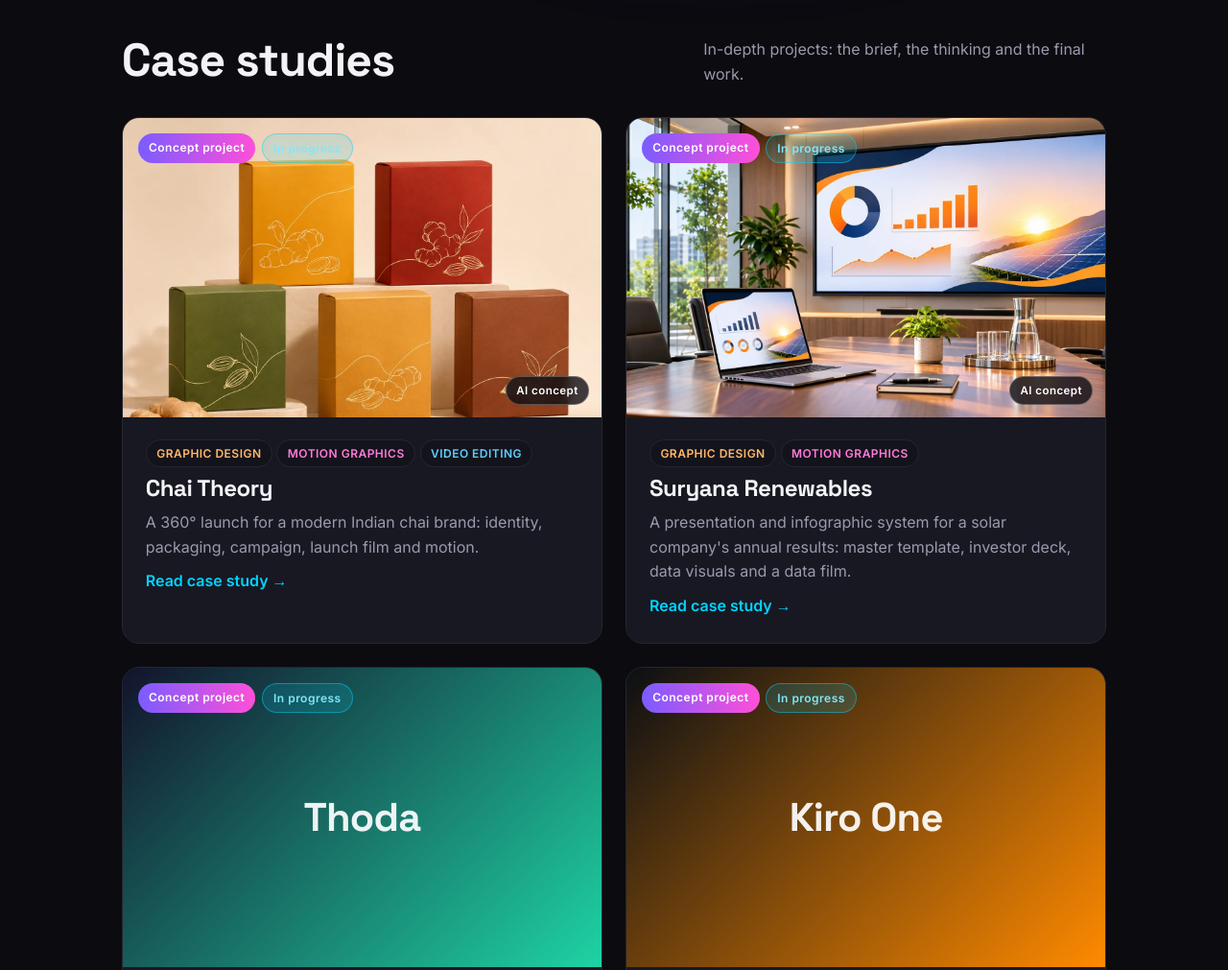
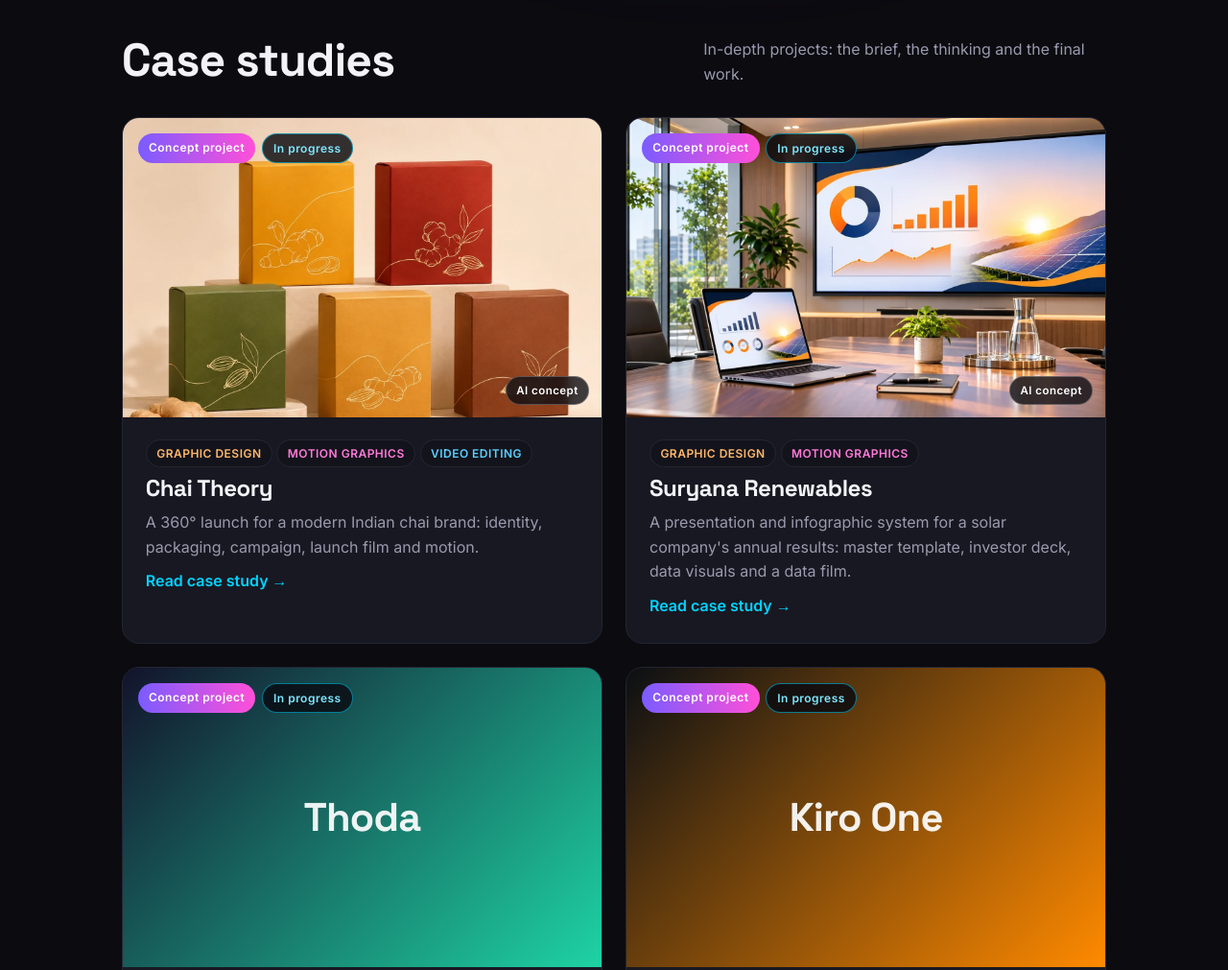
Before and after one commit to maheshpatil-portfolio/my-project, a plain HTML site: page index.html in a window 1280 px wide. Shown: the part 860-1871 px from the top of the page at 96% size. Drawn offline with Linux system fonts and the light colour scheme.

Commit message:
Make 'In progress' badge readable on light cover images
Co-Authored-By: Claude Opus 5.5 <noreply@anthropic.com>
Claude-Session: https://claude.ai/code/session_013qQeubuECfdJ56MnJuJ8Gd

```diff
--- a/css/style.css
+++ b/css/style.css
@@ -164,7 +164,7 @@ h3 { font-size: 1.25rem; }
 }
 .badge.concept { background: linear-gradient(90deg, var(--accent), var(--accent-2)); color: #fff; }
 .badge.draft { background: #ffd54f; color: #2b2100; }
-.badge.wip { background: rgba(0, 212, 255, .15); color: #7fe8ff; border: 1px solid rgba(0, 212, 255, .45); }
+.badge.wip { background: rgba(10, 10, 16, .82); color: #7fe8ff; border: 1px solid rgba(0, 212, 255, .55); backdrop-filter: blur(6px); }
 .section-note { color: var(--muted); max-width: 420px; }
 
 /* Case study cards (home) */
```
